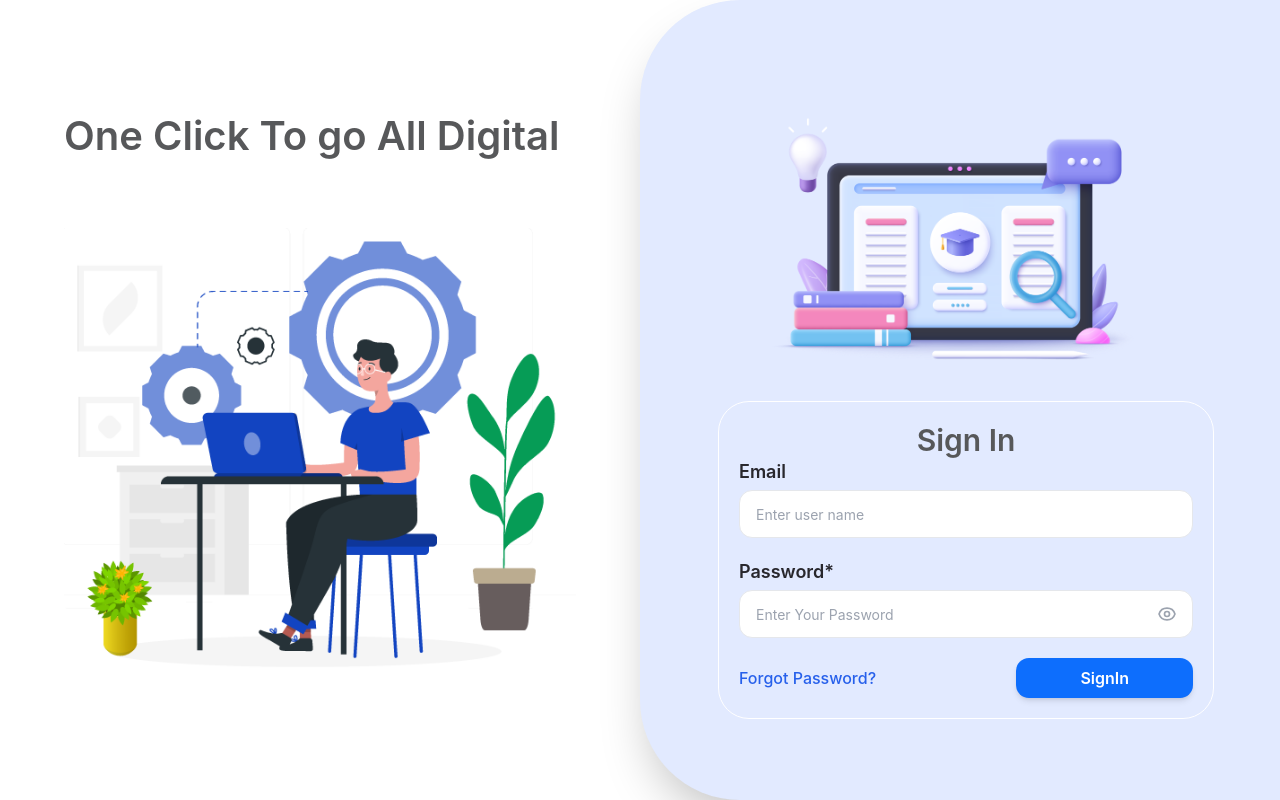
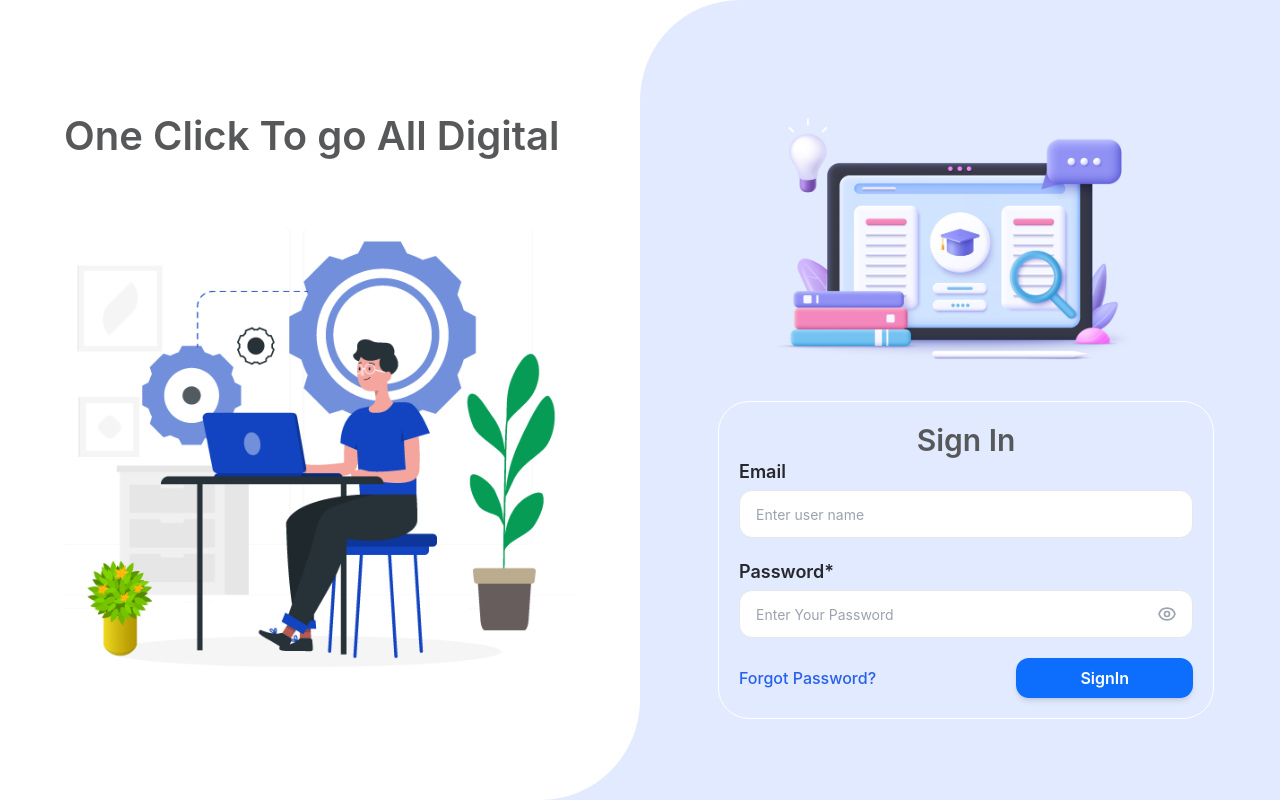
Before and after one commit to ashu38472/ashika-fullstack-starter, a Next.js app in the folder frontend/: page /login in a window 1280 px wide. Built offline with nearby package versions, Linux system fonts and the light colour scheme; no server answers.

Commit message:
Update AuthLayout.tsx

```diff
--- a/frontend/components/auth/AuthLayout.tsx
+++ b/frontend/components/auth/AuthLayout.tsx
@@ -8,7 +8,8 @@ export default function AuthLayout({
   return (
     <div className="min-h-screen flex bg-white">
       {/* Left Illustration Section */}
-      <div className="w-1/2 flex flex-col justify-center items-center px-16 py-12">
+      <div className="w-1/2 bg-[#E2EAFF]">
+        <div className="w-full h-full bg-white flex flex-col justify-center items-center px-16 py-12 rounded-br-[100px]">
           <div className="max-w-[520px] w-full">
             <h1 className="text-[2.5rem] font-semibold text-[#57585A] mb-16 leading-tight">
               One Click To go All Digital
@@ -25,9 +26,10 @@ export default function AuthLayout({
             </div>
           </div>
         </div>
+      </div>
 
       {/* Right Authentication Panel */}
-      <div className="w-1/2 bg-[#E2EAFF] flex items-center justify-center rounded-l-[100px] shadow-2xl">
+      <div className="w-1/2 bg-[#E2EAFF] flex items-center justify-center rounded-tl-[100px]">
         <div className="w-full max-w-[580px] px-12">
           {/* Illustration above the card */}
           <div className="relative flex justify-center w-full h-[320px]">
```
Lines whose indentation alone changed are shown as unchanged.
